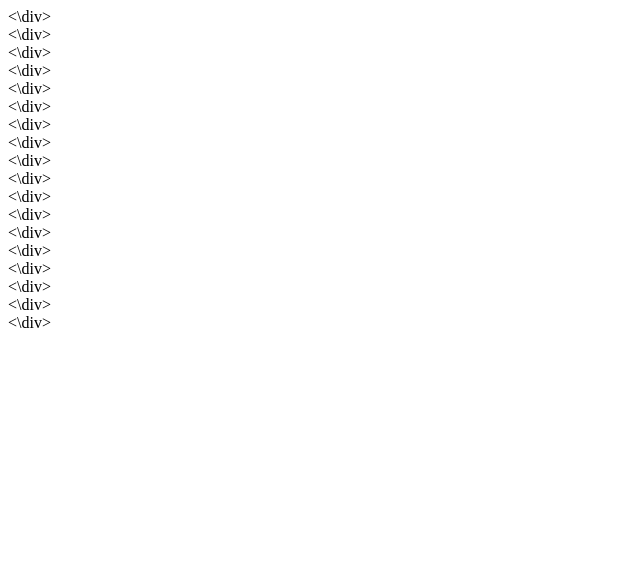
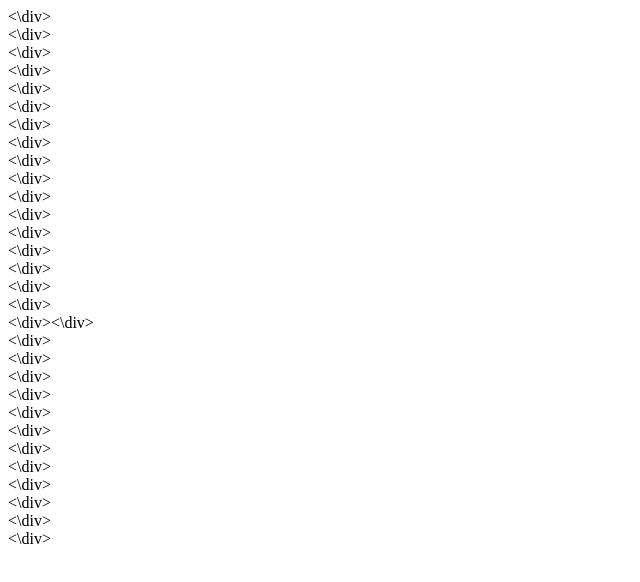
Before and after one commit to Vasyankin-Alexander-Henchfiend/fifteen-project, a plain HTML site: page index.html in a window 1280 px wide. Shown: the whole page, without its empty margins (0-640 px from the left). Drawn offline with Linux system fonts and the light colour scheme.

Commit message:
Update index.html

```diff
--- a/index.html
+++ b/index.html
@@ -8,4 +8,10 @@
                         <div><\div><div><\div>
                             <div><\div><div><\div>
                                 <div><\div><div><\div>
+                                    <div><\div><\div><div><\div>
+                <div><\div><div><\div>
+                    <div><\div><div><\div>
+                        <div><\div><div><\div>
+                            <div><\div><div><\div>
+                                <div><\div><div><\div>
                                     <div><\div>
```
